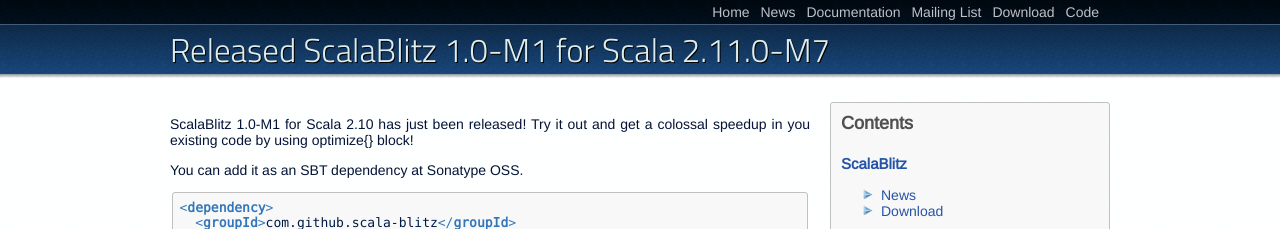
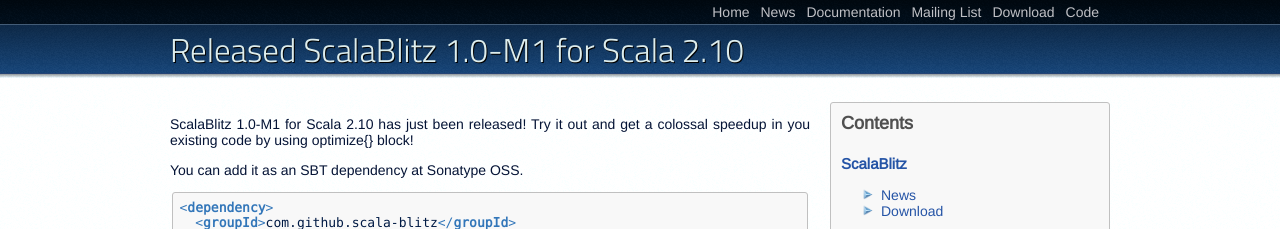
Before and after one commit to scala-blitz/scala-blitz.github.com, a Jekyll site: the page built from _posts/2013-12-05-release_for_2_10_1_0_M1.md, in a window 1280 px wide. Shown: the top 229 px of the page. Built offline with Jekyll 4.4.1, drawn with Linux system fonts in a browser that asks for light colours.

Commit message:
Fixing announcement name

```diff
--- a/_posts/2013-12-05-release_for_2_10_1_0_M1.md
+++ b/_posts/2013-12-05-release_for_2_10_1_0_M1.md
@@ -1,7 +1,7 @@
 ---
 layout: default
-title: Released ScalaBlitz 1.0-M1 for Scala 2.11.0-M7
-poster: Alex
+title: Released ScalaBlitz 1.0-M1 for Scala 2.10
+poster: Dmitry
 ---
 
 
```
